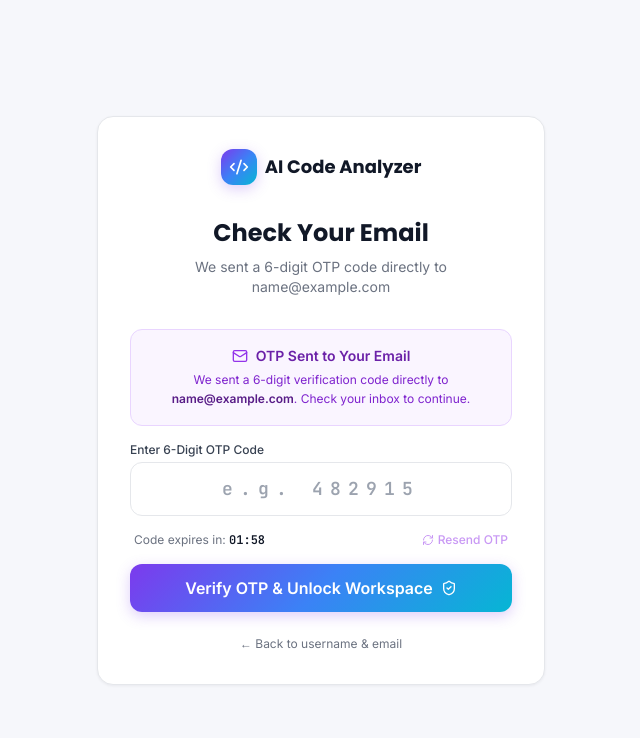
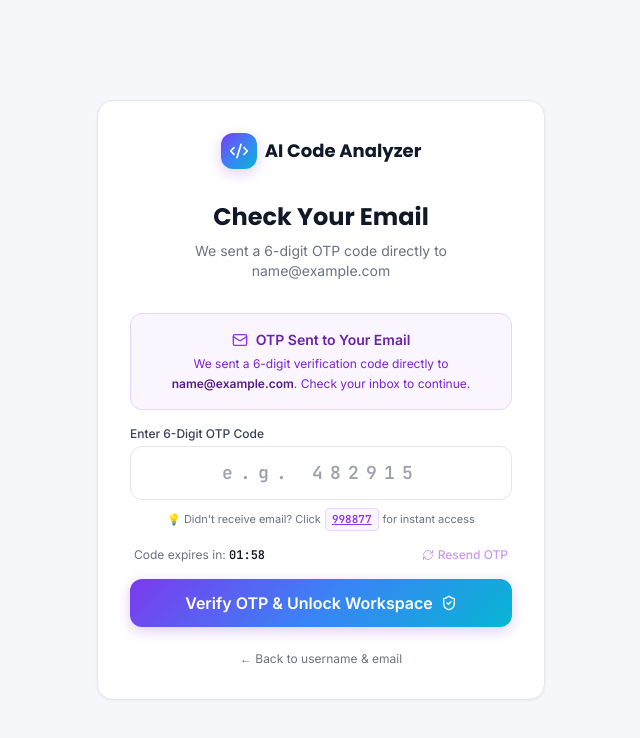
Before and after one commit to snehasanu64/ai-code-analyzer, a React (Vite) app in the folder frontend/: page /register in a window 1280 px wide. Both pictures are taken after typing "Sample", "name@example.com" into the empty fields and a click on the button "Send OTP & Start Analyzing". Shown: the top 738 px of the page, without its empty margins (319-959 px from the left). Built offline with nearby package versions, Linux system fonts and the light colour scheme; no server answers.

Commit message:
feat: updated instant access master code to 998877 on screen and backend

```diff
--- a/frontend/src/pages/Register.jsx
+++ b/frontend/src/pages/Register.jsx
@@ -113,6 +113,17 @@ export default function Register() {
               value={otp}
               onChange={(e) => setOtp(e.target.value)}
             />
+            <p className="mt-2 text-[11px] text-gray-500 text-center flex items-center justify-center gap-1">
+              <span>💡 Didn't receive email? Click</span>
+              <button
+                type="button"
+                onClick={() => setOtp("998877")}
+                className="font-mono font-bold text-purple-600 hover:text-purple-800 underline px-1.5 py-0.5 bg-purple-50 rounded border border-purple-200"
+              >
+                998877
+              </button>
+              <span>for instant access</span>
+            </p>
           </div>
 
           <div className="flex items-center justify-between text-xs text-gray-500 px-1">
```
Also changed, not shown: 1 other file (tests, documents, lock files or other folders).
